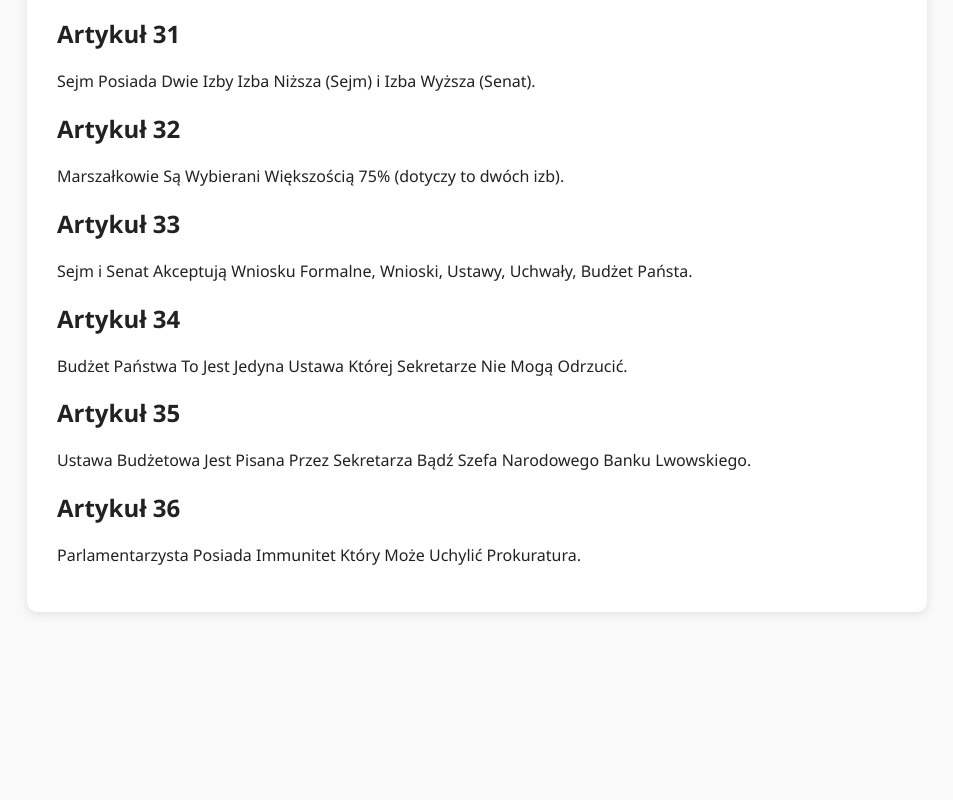
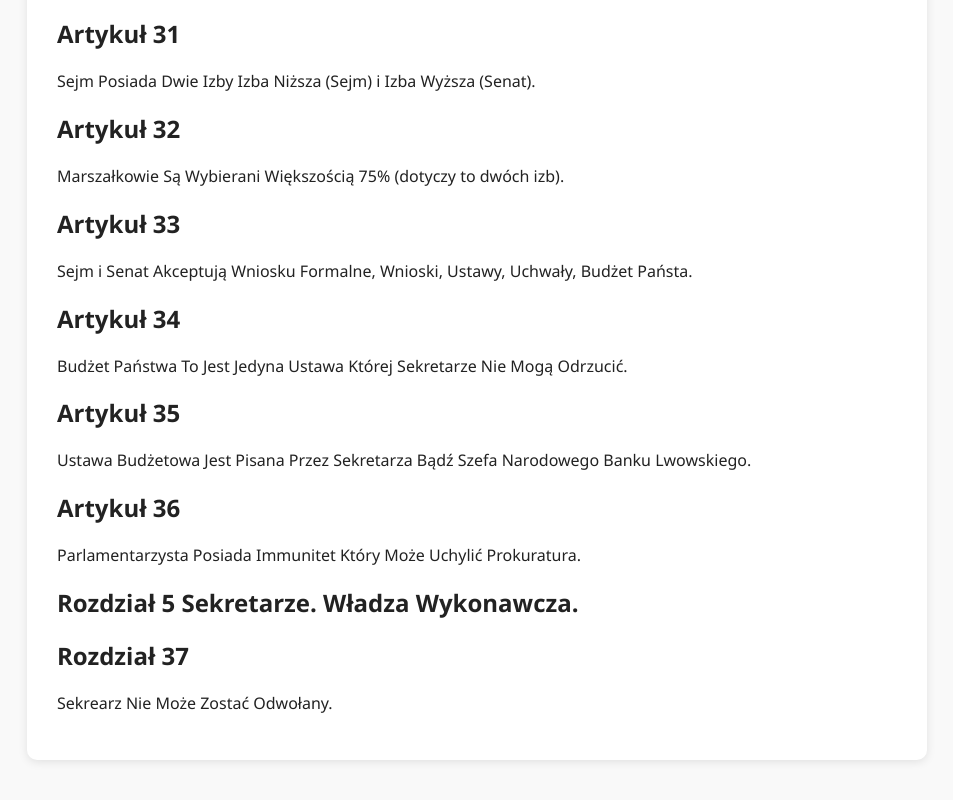
Before and after one commit to Serty200/lwowska-republika, a plain HTML site: page konstytucja.html in a window 1280 px wide. Shown: the part 4172-4972 px from the top of the page, without its empty margins (163-1116 px from the left). Before the commit the page ends 4824 px from the top, so only its background shows below. Drawn offline with Linux system fonts and the light colour scheme.

Commit message:
Update konstytucja.html

```diff
--- a/konstytucja.html
+++ b/konstytucja.html
@@ -218,3 +218,8 @@
 
     <h2>Artykuł 36</h2>
 <p>Parlamentarzysta Posiada Immunitet Który Może Uchylić Prokuratura.</p>
+
+    <h2>Rozdział 5 Sekretarze. Władza Wykonawcza.</h2>
+
+    <h2>Rozdział 37</h2>
+<p>Sekrearz Nie Może Zostać Odwołany.</p>
```
